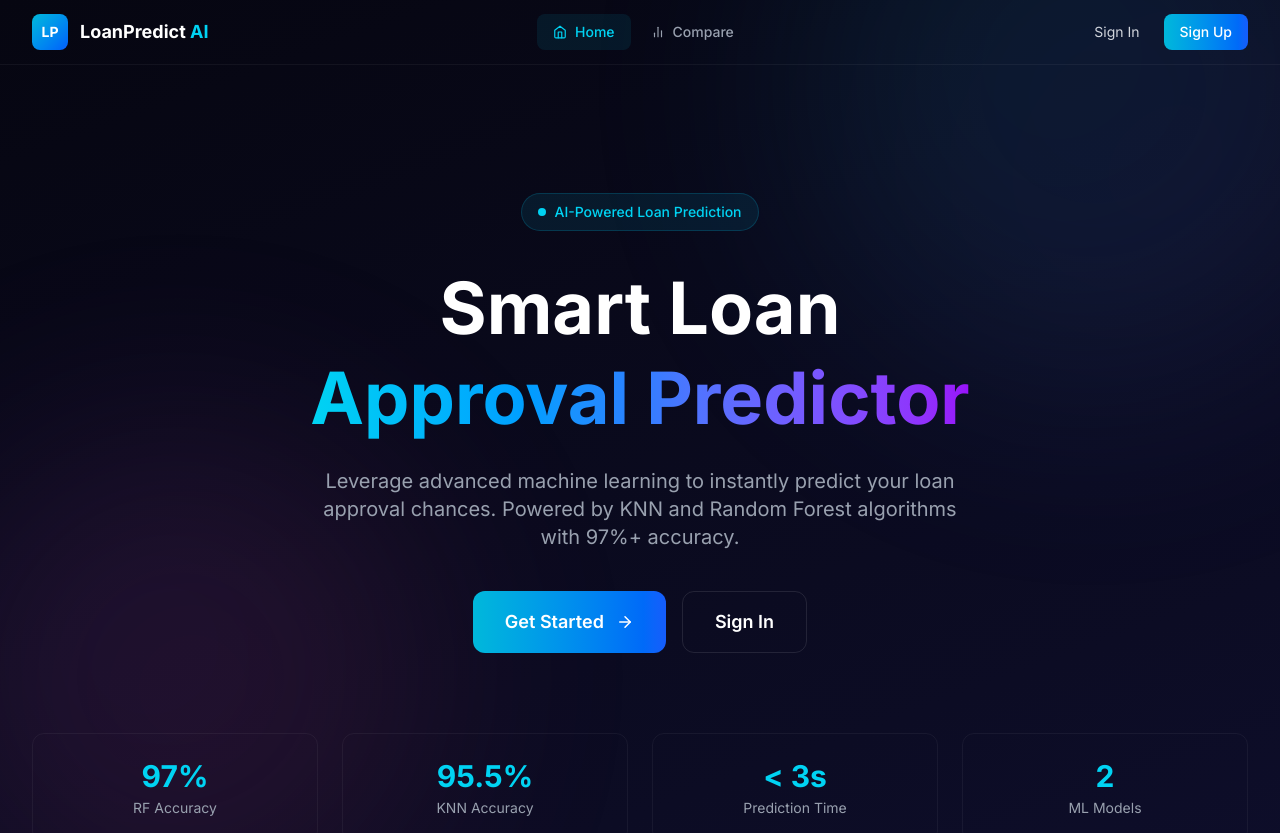
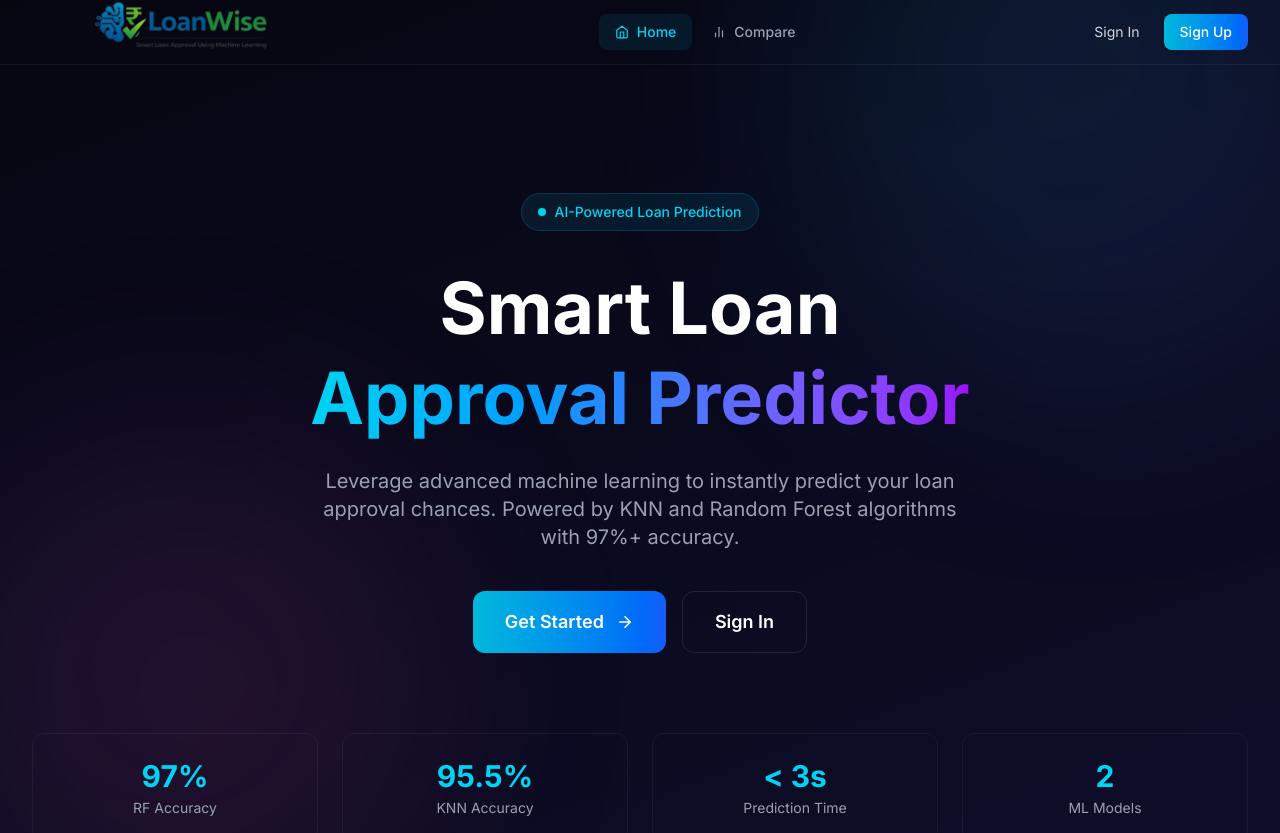
Before and after one commit to Sejal26-web/FinanceTrainingModel, a React (Vite) app in the folder client/: page / in a window 1280 px wide. Shown: the top 833 px of the page. Built offline with nearby package versions, Linux system fonts and the light colour scheme.

Commit message:
Updated navbar logo styling and replaced logo

```diff
--- a/client/src/components/layout/Navbar.jsx
+++ b/client/src/components/layout/Navbar.jsx
@@ -2,6 +2,7 @@ import { Link, useLocation, useNavigate } from "react-router-dom";
 import { useAuth } from "../../context/AuthContext";
 import { useState } from "react";
 import { FiMenu, FiX, FiLogOut, FiUser, FiHome, FiFileText, FiBarChart2 } from "react-icons/fi";
+import logo from "../../assets/logo.png";
 
 const navLinks = [
   { to: "/", label: "Home", icon: FiHome },
@@ -28,14 +29,14 @@ export default function Navbar() {
     <nav className="sticky top-0 z-50 glass-card border-b border-white/5">
       <div className="max-w-7xl mx-auto px-4 sm:px-6 lg:px-8">
         <div className="flex items-center justify-between h-16">
-          {/* Logo */}
-          <Link to="/" className="flex items-center gap-3 group">
-            <div className="w-9 h-9 rounded-lg bg-gradient-to-br from-cyan-500 to-blue-600 flex items-center justify-center">
-              <span className="text-white font-bold text-sm">LP</span>
-            </div>
-            <span className="text-white font-bold text-lg hidden sm:block">
-              LoanPredict <span className="text-cyan-400">AI</span>
-            </span>
+
+          {/* ✅ UPDATED LOGO */}
+          <Link to="/" className="flex items-center group">
+            <img
+              src={logo}
+              alt="LoanWise"
+              className="h-50 w-auto object-contain transition-all duration-300 group-hover:scale-105"
+            />
           </Link>
 
           {/* Desktop Nav */}
```
Also changed, not shown: client/src/assets/logo.png (added), 1 other file (tests, documents, lock files or other folders).
